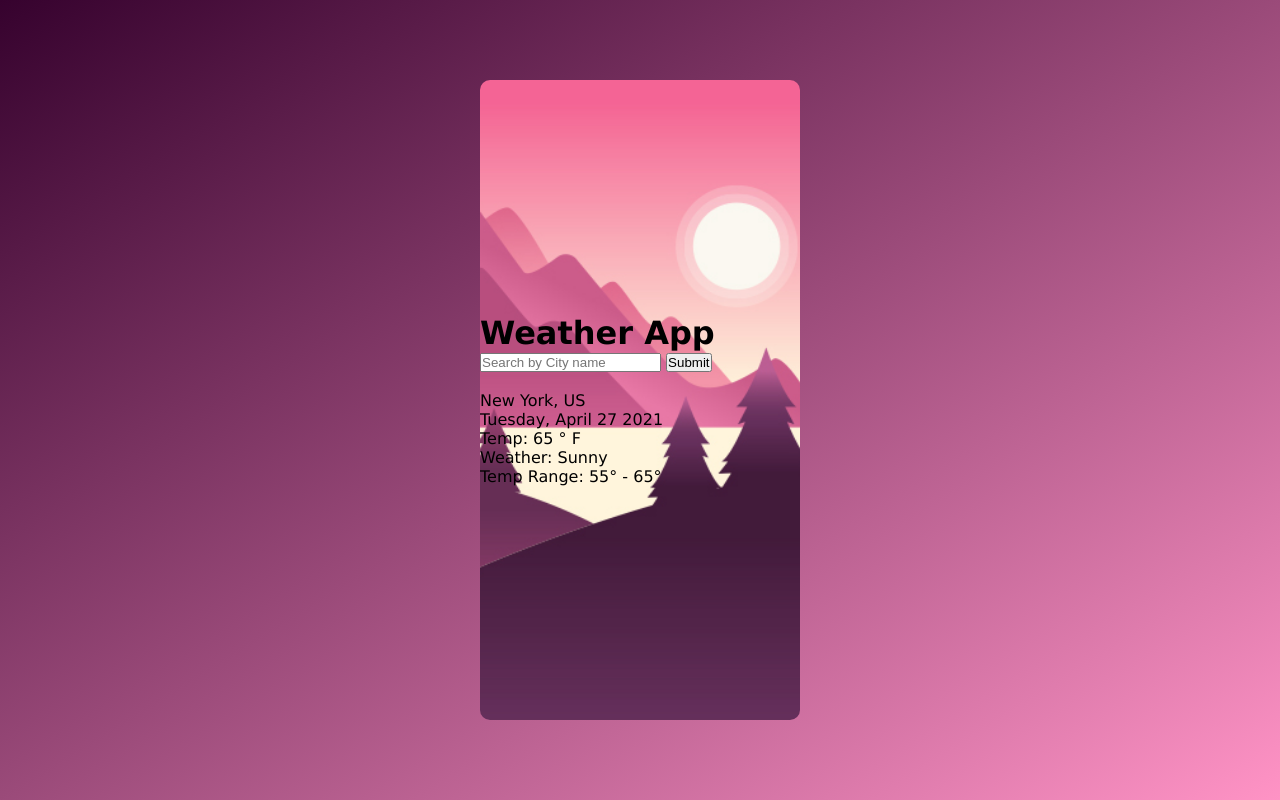
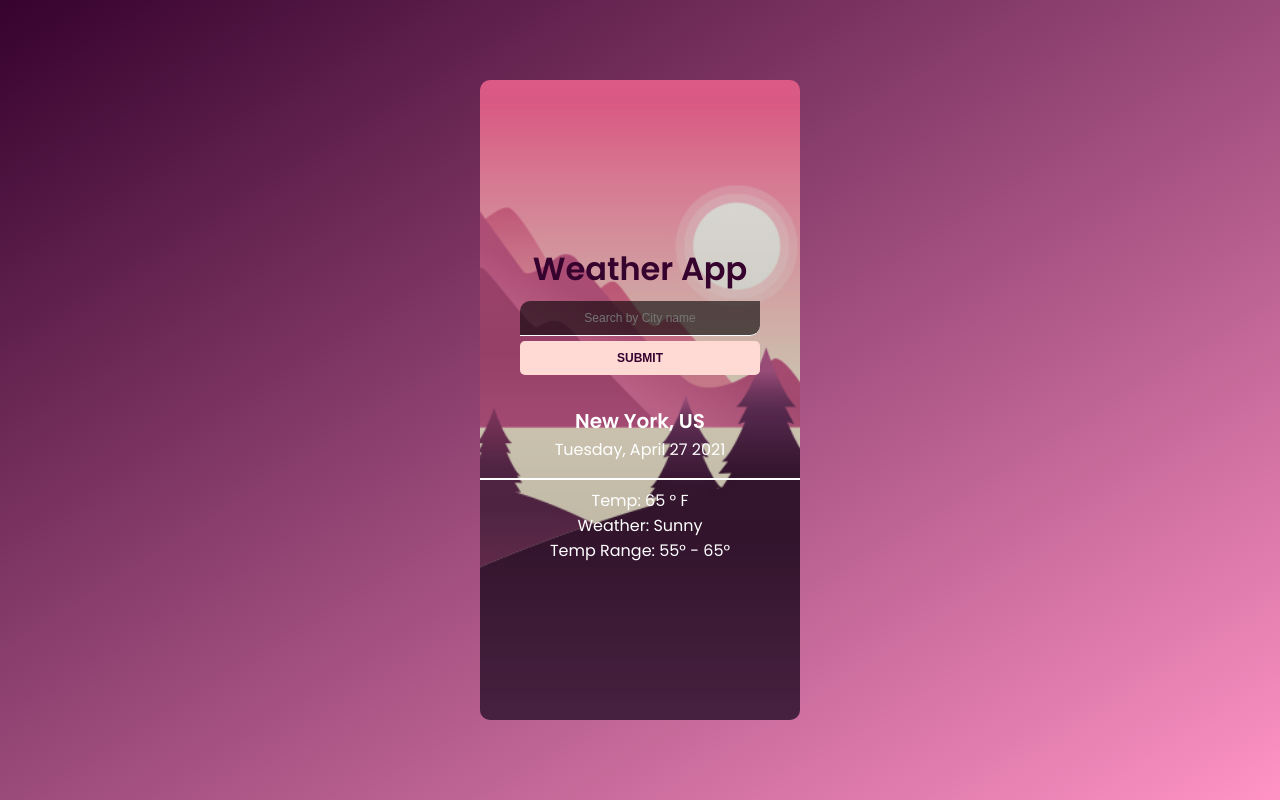
Before and after one commit to illustrae/WeatherApp, a plain HTML site: page index.html in a window 1280 px wide. Drawn offline with nearby package versions, Linux system fonts and the light colour scheme.

Commit message:
update css

```diff
--- a/styles.css
+++ b/styles.css
@@ -1,3 +1,5 @@
+@import url('https://fonts.googleapis.com/css2?family=Poppins:wght@300;400;500;600&dislay=swap');
+
 * {
     margin: 0;
     padding: 0;
@@ -6,7 +8,7 @@
 
 body {
     background: linear-gradient(to right bottom, #36022e, #ff93c5);
-    font-family: Verdana, Geneva, Tahoma, sans-serif;
+    font-family: 'Poppins', sans-serif;
     width: 100%;
     height: 100vh;
     display: flex;
@@ -25,11 +27,127 @@ body {
     background-size: cover;
     border-radius: 10px;
     overflow: hidden;
+    position: relative;
+
 
 }
 
+.main-container::before {
+    content: "";
+    position: absolute;
+    left: 0;
+    top: 0;
+    width: 100%;
+    height: 100%;
+    background: linear-gradient(to bottom,
+        rgba(0,0,0,.1),
+        rgba(0,0,0,.3));
+    z-index: 0;
+}
 
 .container {
     width: 100%;
 
 }
+
+.top {
+    text-align: center;
+    z-index: 999;
+}
+
+.top h1 {
+    color: #36022e;
+    line-height: 2;
+
+}
+
+.top input,
+.top button {
+    display: inline-block;
+    width: 75%;
+    margin: 0  auto;
+    padding: 10px;
+    margin-bottom: 5px;
+    outline: none;
+    border: none;
+}
+
+.top input {
+    background-color: rgba(0,0,0,.6);
+    border-bottom: solid 1.5px white;
+    border-radius: 10px 0px 10px 0px;
+
+    text-align: center;
+    font-size: 12px;
+
+}
+
+.top input:focus {
+    color: white;
+    font-size: 15px;
+
+}
+
+.top input:placeholder {
+    color: rgba(255,255,255.5);
+}
+
+.top button {
+    background-color: #ffd9d4;
+    color: #36022e;
+    font-size: 12px;
+    font-weight: 600;
+    text-transform: uppercase;
+    border-radius: 5px;
+    cursor: pointer;
+    transition: all .3s;
+}
+
+.top button:hover {
+    background-color: #ff93aa;
+}
+
+.top .error {
+    color: white;
+    font-size: 12;
+}
+
+.icon {
+    text-align: center;
+    padding-top: 15px;
+}
+
+.location {
+    padding-bottom: 15px;
+    text-align: center;
+    color: white;
+    line-height: 1.6;
+
+}
+
+.location .city {
+    font-size: 20px;
+    font-weight: 600;
+}
+
+.location .city {
+    font-size: 20px;
+    font-weight: bold;
+}
+
+.current {
+    width: 100%;
+    position: relative;
+    padding-top: 10px;
+    color: white;
+
+}
+.current::before {
+    content: "";
+    position: absolute;
+    top: 0;
+    left: 0;
+    width: 100%;
+    height: 2px;
+    background-color: white;
+}
```
